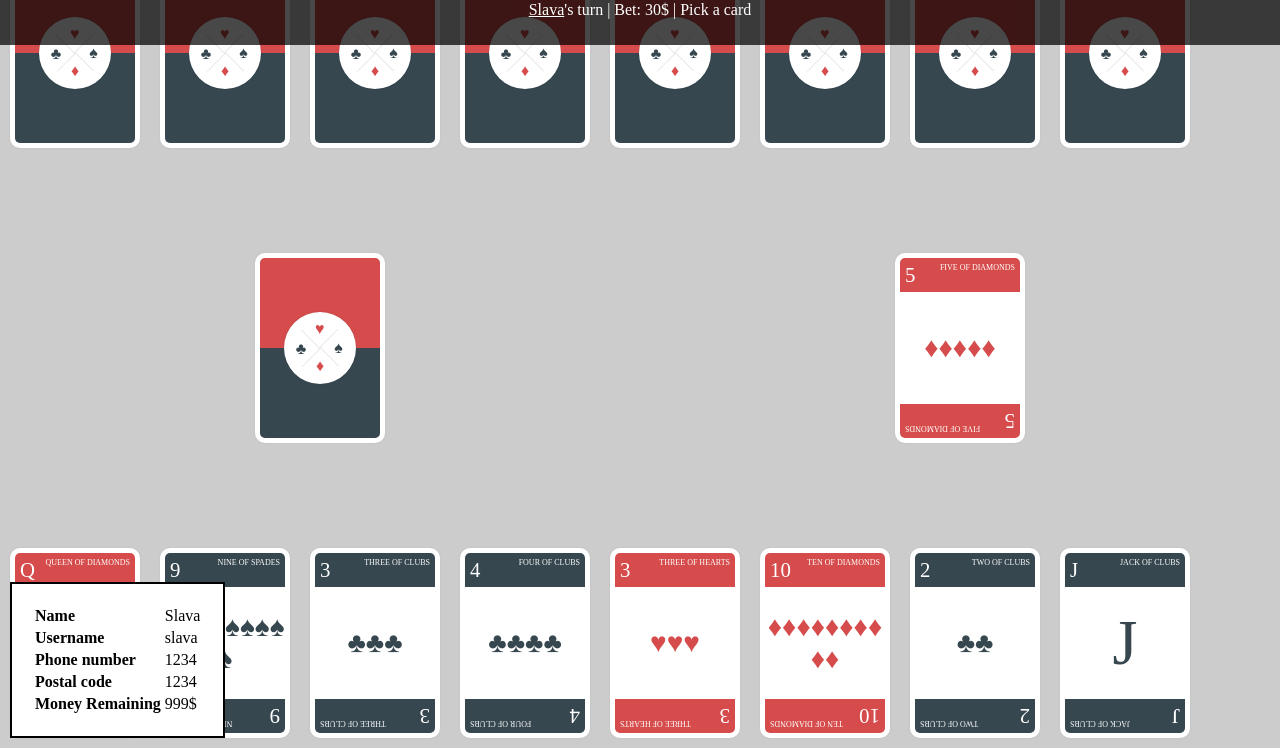
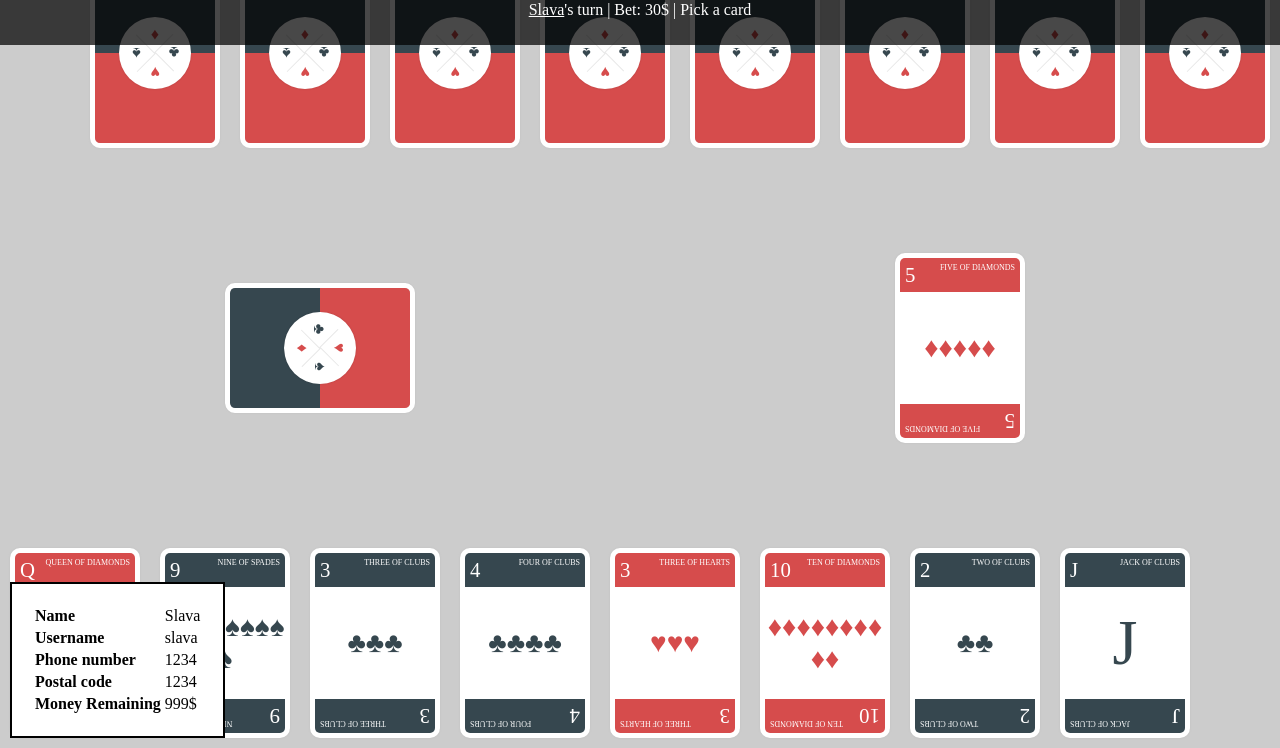
Before and after one commit to vezaynk/crazy8s, a plain HTML site: page game.html in a window 1280 px wide. Shown: the part 52-800 px from the top of the page. Drawn offline with Linux system fonts and the light colour scheme.

Commit message:
Rotative A E S T H E T I C S

```diff
--- a/scripts/build.js
+++ b/scripts/build.js
@@ -498,7 +498,7 @@ function renderInfoBox(user) {
 }
 function renderDeck(topCard) {
     let el = document.createElement("section");
-    el.className = "deck";
+    el.classList.add("deck");
     el.appendChild(renderCard(topCard, false));
     el.appendChild(renderCard(topCard, true));
     return el;
@@ -520,6 +520,7 @@ function renderView(root, casino) {
     root.appendChild(renderHeader(casino));
     // Render everything else
     let handPlayer = renderTable(casino);
+    handPlayer.children.item(0).id = "hand-bot";
     handPlayer.children.item(2).id = "hand-player";
     root.appendChild(handPlayer);
 }
--- a/scripts/interface.ts
+++ b/scripts/interface.ts
@@ -195,7 +195,7 @@ function renderInfoBox(user: User) {
 
 function renderDeck(topCard: Card) {
     let el = document.createElement("section")
-    el.className = "deck";
+    el.classList.add("deck");
 
     el.appendChild(renderCard(topCard, false));
     el.appendChild(renderCard(topCard, true));
@@ -228,6 +228,7 @@ function renderView(root: Element, casino: Casino) {
 
     // Render everything else
     let handPlayer = renderTable(casino);
+    handPlayer.children.item(0).id = "hand-bot";
     handPlayer.children.item(2).id = "hand-player";
     root.appendChild(handPlayer);
 }
--- a/styles/game.css
+++ b/styles/game.css
@@ -36,6 +36,10 @@ body {
     justify-content: space-around;
     align-items: center;
     flex: 1;
+}
+
+.deck .card:first-child {
+    transform: rotate(90deg);
 }
 
 .toolbar {
@@ -285,3 +289,7 @@ a {
 .hidden {
     display: none;
 }
+
+#hand-bot {
+    transform: rotate(180deg);
+}
```
Also changed, not shown: 1 other file.
